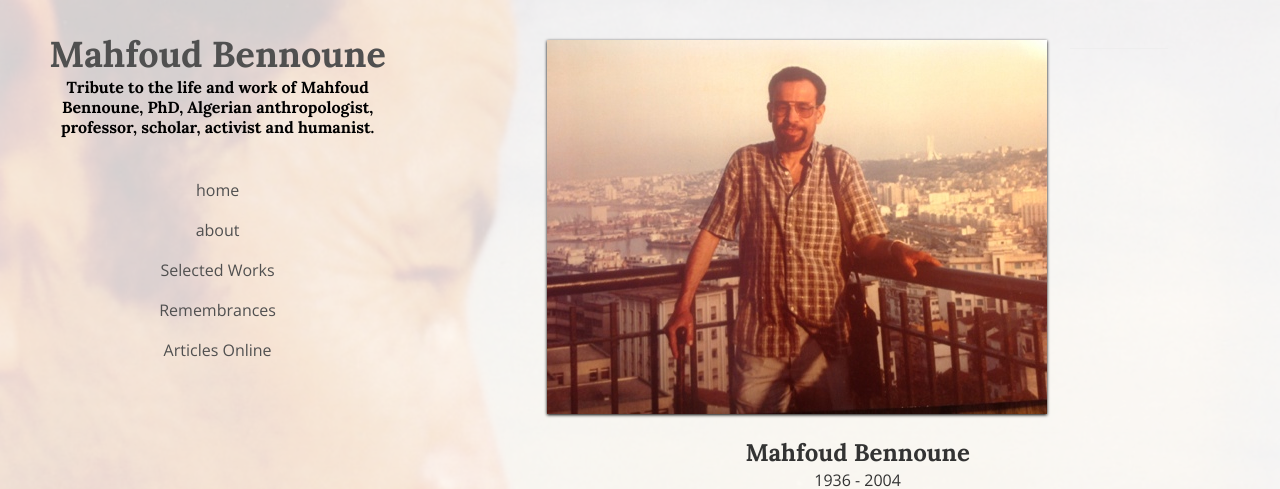
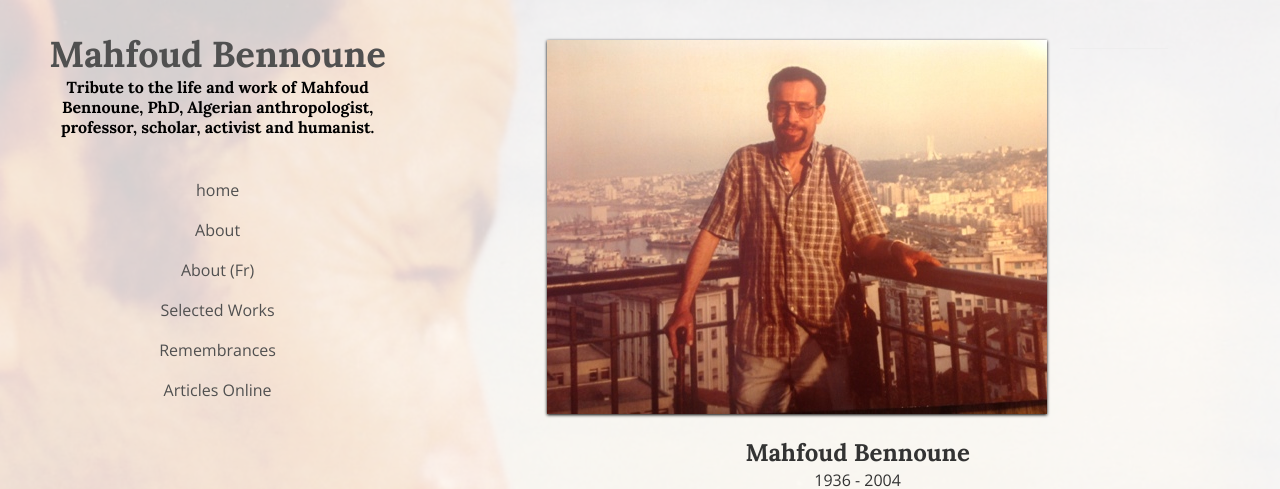
Before and after one commit to sonnetmedia/mahfoudbennoune.com, a Jekyll site: the page built from _pages/home.md, in a window 1280 px wide. Shown: the top 489 px of the page. Built offline with Jekyll 4.4.1, drawn with Linux system fonts in a browser that asks for light colours; nearby versions of some CDN libraries.

Commit message:
add about-fr to menu

```diff
--- a/_data/navigation.yaml
+++ b/_data/navigation.yaml
@@ -1,6 +1,9 @@
 -
- name: about
+ name: About
  slug: about
+-
+ name: About (Fr)
+ slug: about-fr
 -
  name: Selected Works
  slug: selected-works
```
